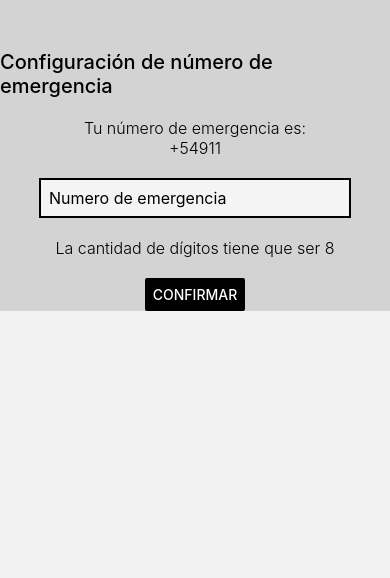
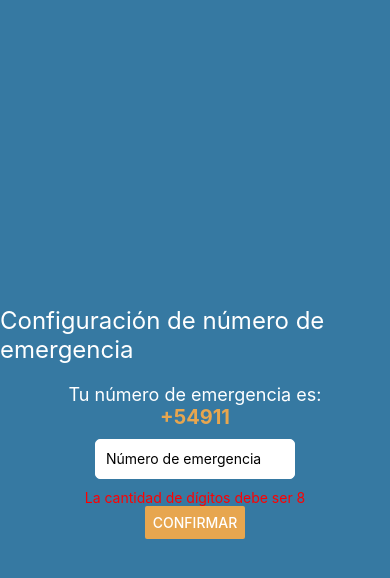
Before and after one commit to MatiasBurecovics/TpHardware, a React Native app: screen /NroEmergencia in a window 390 px wide. Both pictures are taken after a click on the button "CONFIRMAR". Shown: the top 578 px of the page. Built offline with nearby package versions, Linux system fonts and the light colour scheme.

Commit message:
Add files via upload

```diff
--- a/AboutScan.js
+++ b/AboutScan.js
@@ -1,10 +1,11 @@
 import React, { useState, useEffect } from 'react';
-import { Text, View, StyleSheet, Button, Image } from 'react-native';
+import { Text, View, StyleSheet, Image, TouchableOpacity } from 'react-native';
 import { BarCodeScanner } from 'expo-barcode-scanner';
 
-const AboutScan=({ navigation })=>  {
+const AboutScan = () => {
   const [permission, setPermission] = useState(null);
   const [scanned, setScanned] = useState(false);
+  const [isScanning, setIsScanning] = useState(false);
 
   useEffect(() => {
     const getBarCodeScannerPermissions = async () => {
@@ -18,30 +19,36 @@ const AboutScan=({ navigation })=>  {
   const handleBarCodeScanned = ({ type, data }) => {
     setScanned(true);
     alert(data);
+    setIsScanning(false);
+  };
+
+  const startScanning = () => {
+    setScanned(false);
+    setIsScanning(true);
   };
 
   if (permission === null) {
-    return <Text>Esperando respuesta...</Text>;
+    return <Text style={styles.loadingText}>Esperando respuesta...</Text>;
   }
   if (permission === false) {
-    return <Text>Acceso denegado</Text>;
+    return <Text style={styles.errorText}>Acceso denegado</Text>;
   }
 
   return (
     <View style={styles.container}>
       <Text style={styles.title}>Sobre nosotros</Text>
       <Image source={require('./assets/qr.png')} style={styles.qrcode} />
-      <Button
-        title={'Escanear QR'}
-        style={{ fontSize: 20, marginTop: 20 }}
-        onPress={() => navigation.navigate('Identifier')}
-      />
-      <BarCodeScanner
-        onBarCodeScanned={scanned ? undefined : handleBarCodeScanned}
-        style={StyleSheet.absoluteFillObject}
-      />
-      {scanned && (
-        <Button title={'Volver a escanear'} onPress={() => setScanned(false)} />
+      <TouchableOpacity
+        onPress={startScanning}
+        style={[styles.scanButton, isScanning ? { backgroundColor: '#E7A64F' } : null]}
+      >
+        <Text style={{ color: 'blue', fontSize: 20 }}>Escanear QR</Text>
+      </TouchableOpacity>
+      {isScanning && (
+        <BarCodeScanner
+          onBarCodeScanned={handleBarCodeScanned}
+          style={StyleSheet.absoluteFillObject}
+        />
       )}
     </View>
   );
@@ -52,15 +59,30 @@ const styles = StyleSheet.create({
     flex: 1,
     alignItems: 'center',
     justifyContent: 'center',
+    backgroundColor: '#3679A2',
   },
   title: {
     fontSize: 24,
+    color: 'white',
     marginBottom: 20,
   },
   qrcode: {
     width: 150,
     height: 150,
   },
+  scanButton: {
+    marginTop: 20,
+    padding: 10,
+    borderRadius: 5,
+  },
+  loadingText: {
+    fontSize: 18,
+    color: 'white',
+  },
+  errorText: {
+    fontSize: 18,
+    color: 'red',
+  },
 });
 
 export default AboutScan;
--- a/BackgroundImage.js
+++ b/BackgroundImage.js
@@ -1,7 +1,8 @@
-import React, { useState, useRef } from 'react';
+import React, { useState, useEffect, useRef } from 'react';
 import { StyleSheet, Text, View, TouchableOpacity, Alert, ImageBackground } from 'react-native';
 import { Camera } from 'expo-camera';
-import { CameraRoll } from 'react-native';
+import * as ImagePicker from 'expo-image-picker';
+import AsyncStorage from '@react-native-async-storage/async-storage'; // Importa AsyncStorage
 
 export default function BackgroundImage() {
   const [startCamera, setStartCamera] = useState(false);
@@ -9,8 +10,18 @@ export default function BackgroundImage() {
   const [capturedImage, setCapturedImage] = useState(null);
   const [cameraType, setCameraType] = useState(Camera.Constants.Type.back);
   const [flashMode, setFlashMode] = useState('off');
+  const [backgroundImage, setBackgroundImage] = useState(null);
 
   const cameraRef = useRef(null);
+
+  useEffect(() => {
+    AsyncStorage.getItem('backgroundImage')
+      .then((value) => {
+        if (value) {
+          setBackgroundImage(value);
+        }
+      });
+  }, []);
 
   const sCamera = async () => {
     const { status } = await Camera.requestPermissionsAsync();
@@ -30,19 +41,6 @@ export default function BackgroundImage() {
       setCapturedImage(photo);
     }
   }
-
-  const savePhoto = async () => {
-    if (capturedImage) {
-      const { uri } = capturedImage;
-      try {
-        await CameraRoll.saveToCameraRoll(uri, 'photo');
-        Alert.alert('Photo saved to gallery');
-      } catch (error) {
-        console.error('Error saving photo:', error);
-        Alert.alert('Failed to save photo. Please try again.');
-      }
-    }
-  };
 
   const retakePicture = () => {
     setCapturedImage(null);
@@ -67,12 +65,26 @@ export default function BackgroundImage() {
     );
   }
 
+  const pickImage = async () => {
+    let result = await ImagePicker.launchImageLibraryAsync({
+      mediaTypes: ImagePicker.MediaTypeOptions.Images,
+      allowsEditing: true,
+      aspect: [4, 3],
+      quality: 1,
+    });
+
+    if (!result.cancelled && result.uri) {
+      await AsyncStorage.setItem('backgroundImage', result.uri);
+      setBackgroundImage(result.uri);
+    }
+  };
+
   return (
     <View style={styles.container}>
       {startCamera ? (
         <View style={{ flex: 1, width: '100%' }}>
           {previewVisible && capturedImage ? (
-            <CameraPreview photo={capturedImage} savePhoto={savePhoto} retakePicture={retakePicture} />
+            <CameraPreview photo={capturedImage} retakePicture={retakePicture} />
           ) : (
             <Camera
               type={cameraType}
@@ -108,13 +120,18 @@ export default function BackgroundImage() {
           )}
         </View>
       ) : (
-        <View style={{ flex: 1, backgroundColor: '#fff', justifyContent: 'center', alignItems: 'center' }}>
-          <TouchableOpacity
-            onPress={sCamera}
-            style={{ width: 130, borderRadius: 4, backgroundColor: '#14274e', flexDirection: 'row', justifyContent: 'center', alignItems: 'center', height: 40 }}
+        <View style={{ flex: 1 }}>
+          <ImageBackground
+            source={{ uri: backgroundImage }}
+            style={{ flex: 1 }}
           >
-            <Text style={{ color: '#fff', fontWeight: 'bold', textAlign: 'center' }}>Take picture</Text>
-          </TouchableOpacity>
+            <TouchableOpacity
+              onPress={pickImage}
+              style={{ flex: 1, justifyContent: 'center', alignItems: 'center' }}
+            >
+              <Text style={{ color: '#fff', fontWeight: 'bold', textAlign: 'center' }}>Select background image</Text>
+            </TouchableOpacity>
+          </ImageBackground>
         </View>
       )}
     </View>
@@ -124,16 +141,12 @@ export default function BackgroundImage() {
 const styles = StyleSheet.create({
   container: {
     flex: 1,
-    backgroundColor: '#fff',
-    alignItems: 'center',
-    justifyContent: 'center',
   },
 });
 
-const CameraPreview = ({ photo, retakePicture, savePhoto }) => {
-  console.log('sdsfds', photo);
+const CameraPreview = ({ photo, retakePicture }) => {
   return (
-    <View style={{ backgroundColor: 'transparent', flex: 1, width: '100%', height: '100%' }}>
+    <View style={{ flex: 1 }}>
       <ImageBackground source={{ uri: photo && photo.uri }} style={{ flex: 1 }}>
         <View style={{ flex: 1, flexDirection: 'column', padding: 15, justifyContent: 'flex-end' }}>
           <View style={{ flexDirection: 'row', justifyContent: 'space-between' }}>
@@ -143,12 +156,6 @@ const CameraPreview = ({ photo, retakePicture, savePhoto }) => {
             >
               <Text style={{ color: '#fff', fontSize: 20 }}>Re-take</Text>
             </TouchableOpacity>
-            <TouchableOpacity
-              onPress={savePhoto}
-              style={{ width: 130, height: 40, alignItems: 'center', borderRadius: 4 }}
-            >
-              <Text style={{ color: '#fff', fontSize: 20 }}>Save photo</Text>
-            </TouchableOpacity>
           </View>
         </View>
       </ImageBackground>
--- a/NroEmergencia.js
+++ b/NroEmergencia.js
@@ -1,80 +1,94 @@
-import React, { useState } from 'react';
-import { View, Text, TextInput,StyleSheet, Button} from 'react-native';
-import { storeData } from './localStorage'
+import React, { useState, useEffect } from 'react';
+import { View, Text, TextInput, StyleSheet, Button } from 'react-native';
+import { storeData, getData } from './localStorage';
 
-function NroEmergencia () {
+const NroEmergencia = () => {
+  const [number, setNumber] = useState('');
+  const [error, setError] = useState(false);
 
-  const [number, setNumber] = useState("");
-  const [error, setError] = useState(false)
+  useEffect(() => {
+    async function loadEmergencyNumber() {
+      const storedNumber = await getData('emergencyNumber');
+      if (storedNumber) {
+        setNumber(storedNumber);
+      }
+    }
+    loadEmergencyNumber();
+  }, []);
 
   const saveNumber = async () => {
-    setNumber(number);
-    storeData("emergencyNumber", number)
-  }
+    storeData('emergencyNumber', number);
+  };
 
   return (
-
     <View style={styles.container}>
       <Text style={styles.title}>Configuración de número de emergencia</Text>
       <Text style={styles.text}>Tu número de emergencia es:</Text>
-        <Text style={styles.text}>+54911{number}</Text>
-        <TextInput onChangeText={text => setNumber(text)} value={number} keyboardType = 'numeric' placeholder="Numero de emergencia" style={styles.input}></TextInput>
-        {error && <Text style={styles.errorText}>La cantidad de dígitos tiene que ser 8</Text>}
+      <Text style={styles.emergencyNumber}>+54911{number}</Text>
+      <TextInput
+        onChangeText={(text) => setNumber(text)}
+        value={number}
+        keyboardType="numeric"
+        placeholder="Número de emergencia"
+        style={styles.input}
+      />
+      {error && (
+        <Text style={styles.errorText}>
+          La cantidad de dígitos debe ser 8
+        </Text>
+      )}
 
       <Button
         title="CONFIRMAR"
-          color="black"
-          onPress={ () => {
-
-             if (number.length < 8 || number.length > 8){
-              setError(true)
-
-            }
-            else {
-                setError(false)
-                saveNumber()
+        color="#E7A64F"
+        onPress={() => {
+          if (number.length !== 8) {
+            setError(true);
+          } else {
+            setError(false);
+            saveNumber();
           }
         }}
       />
     </View>
+  );
+};
 
-  );
-}
 const styles = StyleSheet.create({
   container: {
-        backgroundColor: "lightgray",
-        justifyContent: "center",
-        alignItems: "center"
+    flex: 1,
+    justifyContent: 'center',
+    alignItems: 'center',
+    backgroundColor: '#3679A2',
   },
   title: {
+    fontSize: 24,
+    color: 'white',
+    marginBottom: 20,
+  },
+  text: {
+    fontSize: 18,
+    color: 'white',
+  },
+  emergencyNumber: {
     fontSize: 20,
-        fontWeight: "500",
-        marginTop: 50,
-        marginBottom: 20
+    fontWeight: 'bold',
+    color: '#E7A64F',
   },
   input: {
-        fontSize: 16,
-        width: '80%',
-        alignItems: 'center',
-        borderWidth: 2,
-        padding: 8,
-        marginVertical: 20,
-        backgroundColor: '#F4F4F4',
-        justifyContent: "center"
-      },
-    text: {
-        justifyContent: "center",
-        alignItems: "center",
-        fontSize: 16,
-        fontWeight: "300",
+    width: 200,
+    height: 40,
+    borderWidth: 1,
+    borderColor: 'white',
+    backgroundColor: 'white',
+    borderRadius: 5,
+    marginTop: 10,
+    paddingHorizontal: 10,
   },
   errorText: {
-        justifyContent: "center",
-        alignItems: "center",
-        fontSize: 16,
-        fontWeight: "300",
-        marginBottom: 20
-    }
+    color: 'red',
+    marginTop: 10,
+  },
 });
 
-export default NroEmergencia
+export default NroEmergencia;
--- a/WeatherComponent.js
+++ b/WeatherComponent.js
@@ -1,5 +1,5 @@
 import React, { useEffect, useState } from 'react';
-import { View, Text, Image } from 'react-native';
+import { View, Text, Image, StyleSheet } from 'react-native';
 
 function WeatherComponent() {
   const [data, setData] = useState(null);
@@ -7,63 +7,124 @@ function WeatherComponent() {
 
   useEffect(() => {
     if (navigator.geolocation) {
-            navigator.geolocation.getCurrentPosition(position => {
+      navigator.geolocation.getCurrentPosition((position) => {
         const lon = position.coords.longitude;
         const lat = position.coords.latitude;
         const apiKey = '531e953f71c1c38732467c375145a095';
         const url = `https://api.openweathermap.org/data/2.5/weather?lat=${lat}&lon=${lon}&lang=es&units=metric&appid=${apiKey}`;
 
         fetch(url)
-                    .then(response => response.json())
-                    .then(data => {
+          .then((response) => response.json())
+          .then((data) => {
             setData(data);
             setIsLoading(false);
           })
-                    .catch(error => {
+          .catch((error) => {
             console.error(error);
             setIsLoading(false);
-
           });
       });
     }
   }, []);
 
-    const getWeatherIcon = main => {
+  const getWeatherIcon = (main) => {
     switch (main) {
-            case 'Thunderstorm': return require('./animated/thunder.svg');
-            case 'Drizzle': return require('./animated/rainy-2.svg');
-            case 'Rain': return require('./animated/rainy-7.svg');
-            case 'Snow': return require('./animated/snowy-6.svg');
-            case 'Clear': return require('./animated/day.svg');
-            case 'Atmosphere': return require('./animated/weather.svg');
-            case 'Clouds': return require('./animated/cloudy-day-1.svg');
-            default: return require('./animated/cloudy-day-1.svg');
+      case 'Thunderstorm':
+        return require('./animated/thunder.svg');
+      case 'Drizzle':
+        return require('./animated/rainy-2.svg');
+      case 'Rain':
+        return require('./animated/rainy-7.svg');
+      case 'Snow':
+        return require('./animated/snowy-6.svg');
+      case 'Clear':
+        return require('./animated/day.svg');
+      case 'Atmosphere':
+        return require('./animated/weather.svg');
+      case 'Clouds':
+        return require('./animated/cloudy-day-1.svg');
+      default:
+        return require('./animated/cloudy-day-1.svg');
     }
-    }
+  };
 
   return (
-        <>
-        {
-            isLoading ? (<View><Text>Cargando...</Text></View>):
-(
-        <View id="contenedor">
-            <View id="caja1">
-                <Text>{Math.round(data.main.temp)} ° C</Text>
-                <Text>{data.weather[0].description.toUpperCase()}</Text>
+    <View style={styles.container}>
+      {isLoading ? (
+        <View style={styles.loadingContainer}>
+          <Text style={styles.loadingText}>Cargando...</Text>
         </View>
-            <View id="caja2">
-                <Text>{data.name}</Text>
-                <Image source={getWeatherIcon(data.weather[0].main)} style={{ height: 128, width: 128 }} />
+      ) : (
+        <View style={styles.weatherContainer}>
+          <View style={styles.box1}>
+            <Text style={styles.temperature}>{Math.round(data.main.temp)} ° C</Text>
+            <Text style={styles.description}>{data.weather[0].description.toUpperCase()}</Text>
           </View>
-            <View id="caja3">
-                <Text>Velocidad del Viento</Text>
-                <Text>{data.wind.speed} m/s</Text>
+          <View style={styles.box2}>
+            <Text style={styles.location}>{data.name}</Text>
+            <Image source={getWeatherIcon(data.weather[0].main)} style={styles.weatherIcon} />
+          </View>
+          <View style={styles.box3}>
+            <Text style={styles.wind}>Velocidad del Viento</Text>
+            <Text style={styles.windSpeed}>{data.wind.speed} m/s</Text>
           </View>
         </View>
       )}
-    </>
+    </View>
   );
-
 }
 
+const styles = StyleSheet.create({
+  container: {
+    flex: 1,
+    justifyContent: 'center',
+    alignItems: 'center',
+    backgroundColor: '#3679A2',
+  },
+  loadingContainer: {
+    alignItems: 'center',
+  },
+  loadingText: {
+    fontSize: 18,
+    color: 'white',
+  },
+  weatherContainer: {
+    flexDirection: 'row',
+    justifyContent: 'space-around',
+  },
+  box1: {
+    alignItems: 'center',
+  },
+  temperature: {
+    fontSize: 36,
+    color: 'white',
+  },
+  description: {
+    fontSize: 18,
+    color: 'white',
+  },
+  box2: {
+    alignItems: 'center',
+  },
+  location: {
+    fontSize: 24,
+    color: 'white',
+  },
+  weatherIcon: {
+    height: 128,
+    width: 128,
+  },
+  box3: {
+    alignItems: 'center',
+  },
+  wind: {
+    fontSize: 18,
+    color: 'white',
+  },
+  windSpeed: {
+    fontSize: 18,
+    color: 'white',
+  },
+});
+
 export default WeatherComponent;
--- a/package.json
+++ b/package.json
@@ -9,7 +9,8 @@
     "web": "expo start --web"
   },
   "dependencies": {
-    "@react-native-async-storage/async-storage": "^1.19.3",
+    "@react-native-async-storage/async-storage": "^1.19.4",
+    "@react-native-community/cameraroll": "^4.1.2",
     "@react-navigation/native": "^6.1.9",
     "@react-navigation/native-stack": "^6.9.16",
     "@react-navigation/stack": "^6.3.20",
```
Also changed, not shown: assets/qr.png, localStorage.js (line endings or trailing spaces), 1 other file (tests, documents, lock files or other folders). Lines whose indentation alone changed are shown as unchanged.
